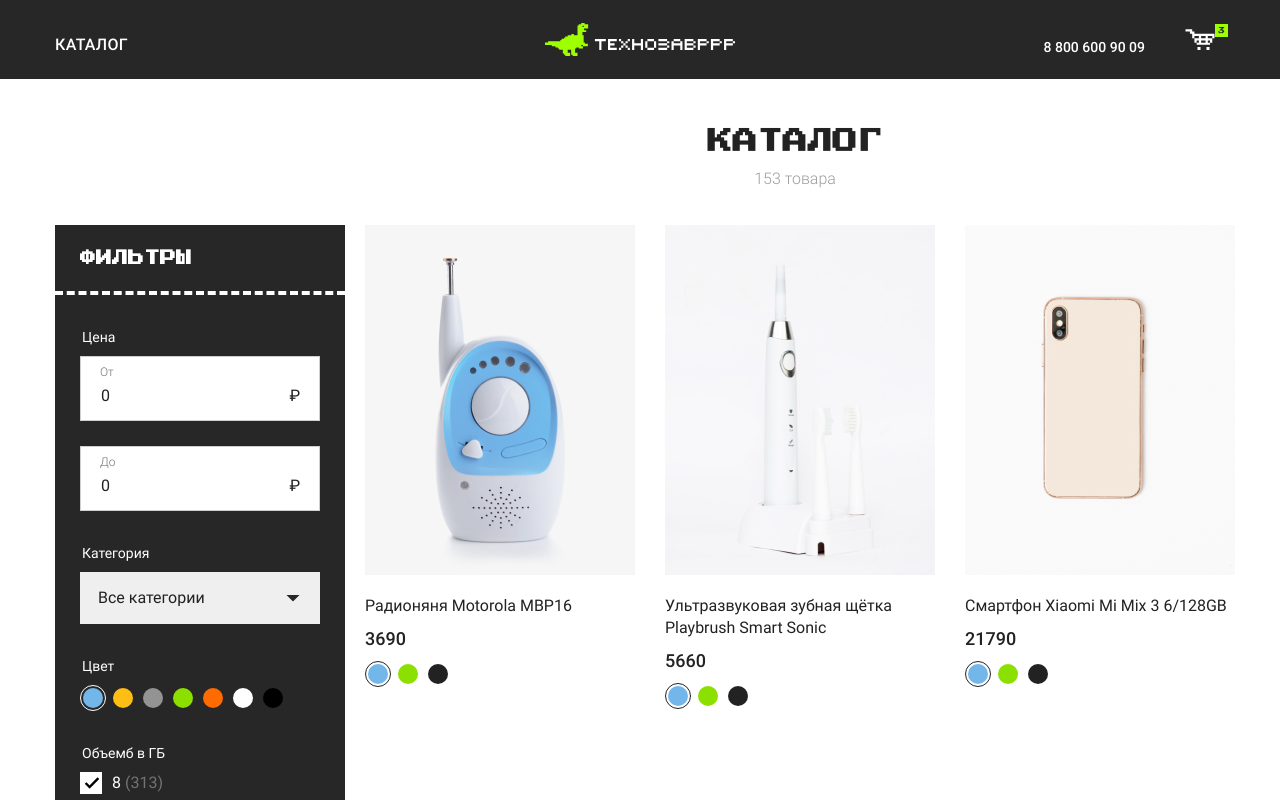
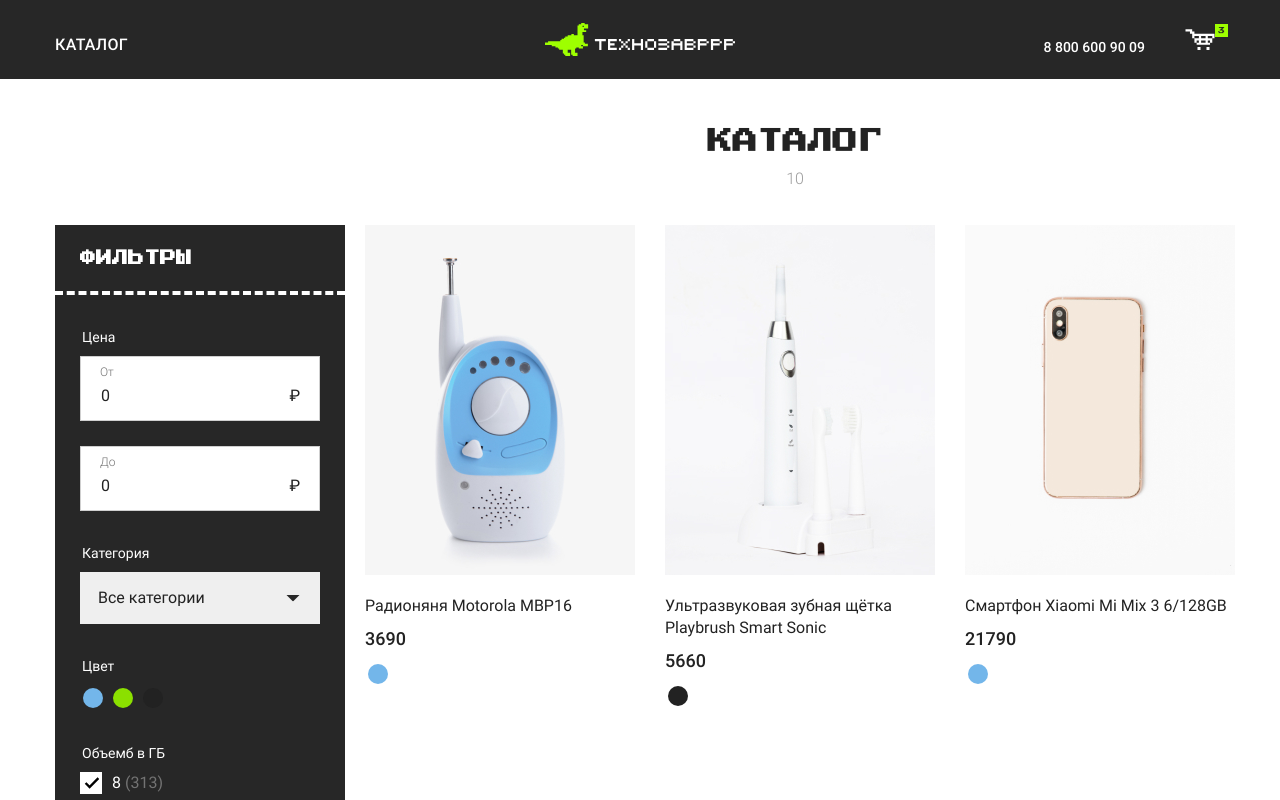
Before and after one commit to Montesqu1eu/Sv-vue, a Vue app: page / in a window 1280 px wide. Shown: the top 800 px of the page. Built offline with nearby package versions, Linux system fonts and the light colour scheme.

Commit message:
hw-part1

```diff
--- a/src/App.vue
+++ b/src/App.vue
@@ -3,12 +3,16 @@
     <main class="content container">
       <div class="content__top content__top--catalog">
         <h1 class="content__title">Каталог</h1>
-        <span class="content__info"> 153 товара </span>
+        <span class="content__info"> {{ filteredProducts.length }} </span>
       </div>
 
       <div class="content__catalog">
-        <product-filter :price-from.sync="filterPriceFrom" :price-to.sync="filterPriceTo"
-                        :category-id.sync="filterCategoryId"/>
+        <product-filter
+          :price-from.sync="filterPriceFrom"
+          :price-to.sync="filterPriceTo"
+          :category-id.sync="filterCategoryId"
+          :color-id.sync="filterColorId"
+        />
         <section class="catalog">
           <product-list :products="products"/>
           <base-pagination v-model="page" :count="countProducts" :per-page="productsPerPage"/>
@@ -36,6 +40,7 @@
       filterPriceFrom: 0,
       filterPriceTo: 0,
       filterCategoryId: 0,
+      filterColorId: 0,
       page: 1,
       productsPerPage: 3,
     };
@@ -59,6 +64,11 @@
           (product) => product.categoryId === this.filterCategoryId,
         );
       }
+      if (this.filterColorId) {
+        filteredProducts = filteredProducts.filter(
+          (product) => product.colorId === this.filterColorId,
+        );
+      }
 
       return filteredProducts;
     },
@@ -69,7 +79,8 @@
     },
     countProducts() {
       return this.filteredProducts.length;
-    },
+    }
+    ,
   },
 };
 </script>
--- a/src/components/ProductFilter.vue
+++ b/src/components/ProductFilter.vue
@@ -6,8 +6,12 @@
       <fieldset class="form__block">
         <legend class="form__legend">Цена</legend>
         <label class="form__label form__label--price">
-          <input class="form__input" type="text" name="min-price"
-                 v-model.number="currentPriceFrom"/>
+          <input
+            class="form__input"
+            type="text"
+            name="min-price"
+            v-model.number="currentPriceFrom"
+          />
           <span class="form__value">От</span>
         </label>
         <label class="form__label form__label--price">
@@ -19,8 +23,12 @@
       <fieldset class="form__block">
         <legend class="form__legend">Категория</legend>
         <label class="form__label form__label--select">
-          <select class="form__select" type="text" name="category"
-                  v-model.number="currentCategoryId">
+          <select
+            class="form__select"
+            type="text"
+            name="category"
+            v-model.number="currentCategoryId"
+          >
             <option value="0">Все категории</option>
             <option :value="category.id" v-for="category in categories" :key="category.id">
               {{ category.title }}
@@ -32,53 +40,17 @@
       <fieldset class="form__block">
         <legend class="form__legend">Цвет</legend>
         <ul class="colors">
-          <li class="colors__item">
+          <li class="colors__item" v-for="color in colors" :key="color.id">
             <label class="colors__label">
               <input
                 class="colors__radio sr-only"
                 type="radio"
                 name="color"
-                value="#73B6EA"
-                checked=""
+                :value="color.id"
+                v-model.number="currentColorId"
               />
-              <span class="colors__value" style="background-color: #73b6ea"> </span>
+              <span class="colors__value" :style="{'background-color':  color.color}"> </span>
             </label>
-          </li>
-          <li class="colors__item">
-            <label class="colors__label">
-              <input class="colors__radio sr-only" type="radio" name="color" value="#FFBE15"/>
-              <span class="colors__value" style="background-color: #ffbe15"> </span>
-            </label>
-          </li>
-          <li class="colors__item">
-            <label class="colors__label">
-              <input class="colors__radio sr-only" type="radio" name="color" value="#939393"/>
-              <span class="colors__value" style="background-color: #939393"> </span
-              ></label>
-          </li>
-          <li class="colors__item">
-            <label class="colors__label">
-              <input class="colors__radio sr-only" type="radio" name="color" value="#8BE000"/>
-              <span class="colors__value" style="background-color: #8be000"> </span
-              ></label>
-          </li>
-          <li class="colors__item">
-            <label class="colors__label">
-              <input class="colors__radio sr-only" type="radio" name="color" value="#FF6B00"/>
-              <span class="colors__value" style="background-color: #ff6b00"> </span
-              ></label>
-          </li>
-          <li class="colors__item">
-            <label class="colors__label">
-              <input class="colors__radio sr-only" type="radio" name="color" value="#FFF"/>
-              <span class="colors__value" style="background-color: #fff"> </span
-              ></label>
-          </li>
-          <li class="colors__item">
-            <label class="colors__label">
-              <input class="colors__radio sr-only" type="radio" name="color" value="#000"/>
-              <span class="colors__value" style="background-color: #000"> </span
-              ></label>
           </li>
         </ul>
       </fieldset>
@@ -149,9 +121,7 @@
         </ul>
       </fieldset>
 
-      <button class="filter__submit button button--primery" type="submit">
-        Применить
-      </button>
+      <button class="filter__submit button button--primery" type="submit">Применить</button>
       <button class="filter__reset button button--second" type="button" @click.prevent="reset">
         Сбросить
       </button>
@@ -161,6 +131,7 @@
 
 <script>
 import categories from '@/data/categories';
+import colors from '@/data/colors';
 
 export default {
   data() {
@@ -168,12 +139,16 @@
       currentPriceFrom: 0,
       currentPriceTo: 0,
       currentCategoryId: 0,
+      currentColorId: 0,
     };
   },
-  props: ['priceFrom', 'priceTo', 'categoryId'],
+  props: ['priceFrom', 'priceTo', 'categoryId', 'colorId'],
   computed: {
     categories() {
       return categories;
+    },
+    colors() {
+      return colors;
     },
   },
   watch: {
@@ -186,17 +161,22 @@
     categoryId(value) {
       this.currentCategoryId = value;
     },
+    colorId(value) {
+      this.currentColorId = value;
+    },
   },
   methods: {
     submit() {
       this.$emit('update:priceFrom', this.currentPriceFrom);
       this.$emit('update:priceTo', this.currentPriceTo);
       this.$emit('update:categoryId', this.currentCategoryId);
+      this.$emit('update:colorId', this.currentColorId);
     },
     reset() {
       this.$emit('update:priceFrom', 0);
       this.$emit('update:priceTo', 0);
       this.$emit('update:categoryId', 0);
+      this.$emit('update:colorId', 0);
     },
   },
 };
--- a/src/components/ProductItem.vue
+++ b/src/components/ProductItem.vue
@@ -24,43 +24,16 @@
             class="colors__radio sr-only"
             type="radio"
             value="#73B6EA"
-            checked=""
-            v-model="color"
+            v-model="product.colorId"
           />
           <span
             class="colors__value"
-            style="background-color: #73B6EA;"
+            :style="{'background-color':  product.color}"
           >
               </span>
         </label>
       </li>
-      <li class="colors__item">
-        <label class="colors__label">
-          <input
-            class="colors__radio sr-only"
-            type="radio"
-            value="#8BE000"
-            v-model="color"
-          />
-          <span
-            class="colors__value"
-            style="background-color: #8BE000;"
-          >
-              </span>
-        </label>
-      </li>
-      <li class="colors__item">
-        <label class="colors__label">
-          <input
-            class="colors__radio sr-only"
-            type="radio"
-            value="#222"
-            v-model="color"
-          />
-          <span class="colors__value" style="background-color: #222;">
-              </span>
-        </label>
-      </li>
+
     </ul>
   </li>
 </template>
@@ -68,11 +41,6 @@
 <script>
 
 export default {
-  data() {
-    return {
-      color: '#73B6EA',
-    };
-  },
   name: 'ProductItem',
   props: ['product'],
 };
--- /dev/null
+++ b/src/data/colors.js
@@ -0,0 +1,14 @@
+export default [
+  {
+    id: 1,
+    color: '#73B6EA',
+  },
+  {
+    id: 2,
+    color: '#8BE000',
+  },
+  {
+    id: 3,
+    color: '#222',
+  },
+];
--- a/src/data/products.js
+++ b/src/data/products.js
@@ -2,6 +2,8 @@
   {
     id: 1,
     categoryId: 4,
+    colorId: 1,
+    color: '#73B6EA',
     title: 'Радионяня Motorola MBP16',
     price: 3690,
     image: '/img/radio.jpg',
@@ -9,6 +11,8 @@
   {
     id: 2,
     categoryId: 1,
+    colorId: 3,
+    color: '#222',
     title: 'Ультразвуковая зубная щётка Playbrush Smart Sonic',
     price: 5660,
     image: '/img/toothbrush.jpg',
@@ -16,6 +20,8 @@
   {
     id: 3,
     categoryId: 2,
+    colorId: 1,
+    color: '#73B6EA',
     title: 'Смартфон Xiaomi Mi Mix 3 6/128GB',
     price: 21790,
     image: '/img/phone.jpg',
@@ -23,6 +29,8 @@
   {
     id: 4,
     categoryId: 3,
+    colorId: 2,
+    color: '#8BE000',
     title: 'Электроскейт Razor Cruiser',
     price: 24690,
     image: '/img/board.jpg',
@@ -30,6 +38,8 @@
   {
     id: 5,
     categoryId: 2,
+    colorId: 2,
+    color: '#8BE000',
     title: 'Смартфон Xiaomi Mi A3 4/64GB Android One',
     price: 14960,
     image: '/img/phone-2.jpg',
@@ -37,6 +47,8 @@
   {
     id: 6,
     categoryId: 2,
+    colorId: 3,
+    color: '#222',
     title: 'Смартфон Xiaomi Redmi 6/128GB',
     price: 8960,
     image: '/img/phone-3.jpg',
@@ -44,6 +56,8 @@
   {
     id: 7,
     categoryId: 3,
+    colorId: 2,
+    color: '#8BE000',
     title: 'Электрический дрифт-карт Razor Crazy Cart',
     price: 39900,
     image: '/img/bicycle.jpg',
@@ -51,6 +65,8 @@
   {
     id: 8,
     categoryId: 3,
+    colorId: 1,
+    color: '#73B6EA',
     title: 'Гироскутер Razor Hovertrax 2.0',
     price: 34900,
     image: '/img/wheels.jpg',
@@ -58,6 +74,8 @@
   {
     id: 9,
     categoryId: 3,
+    colorId: 2,
+    color: '#8BE000',
     title: 'Детский трюковой самокат Razor Grom',
     price: 4990,
     image: '/img/scooter.jpg',
@@ -65,6 +83,8 @@
   {
     id: 10,
     categoryId: 5,
+    colorId: 3,
+    color: '#222',
     title: 'Наушники AirPods с беспроводным зарядным футляром',
     price: 16560,
     image: '/img/airpods.jpg',
```
